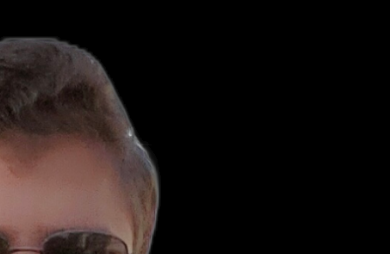
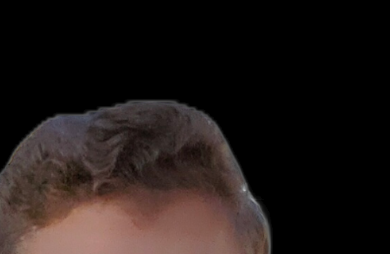
Before and after one commit to Stany-Volton-cr42/Portfolio_Website, a plain HTML site: page index.html in a window 390 px wide. Shown: the part 69-323 px from the top of the page. Drawn offline with Linux system fonts and the light colour scheme.

Commit message:
Image update

```diff
--- a/style.css
+++ b/style.css
@@ -509,7 +509,7 @@ nav .fa-solid{
 
 @media only screen and (max-width: 600px) {
     #header{
-        background-image: url(images/media.png);
+        background-image: url(images/Mobile_final.png);
     }
     .header-text{
         margin-top: 100%;
```
Also changed, not shown: images/Mobile_final.png (added), images/media.png (deleted).
